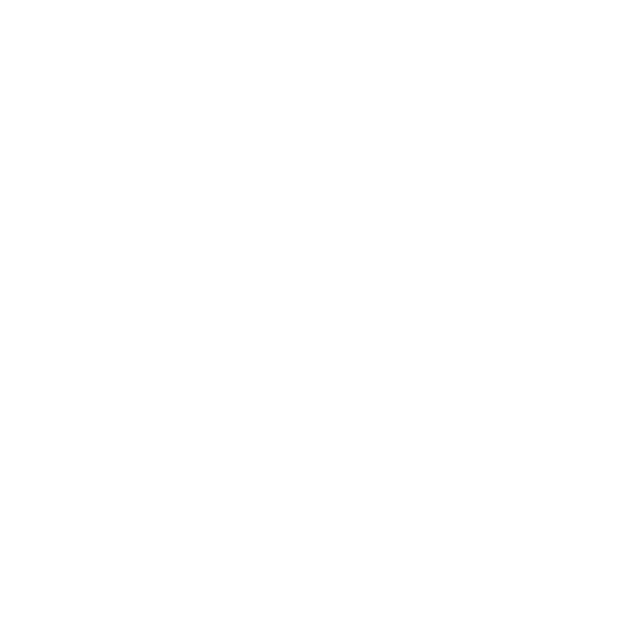
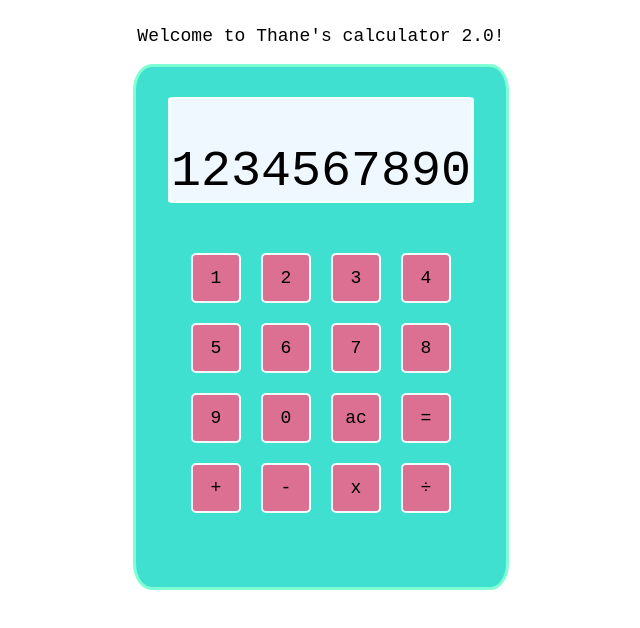
Before and after one commit to themagicianking/calculator-two, a plain HTML site: page index.html in a window 1280 px wide. Shown: the whole page, without its empty margins (319-959 px from the left). Drawn offline with Linux system fonts and the light colour scheme.

Commit message:
Added CSS stylings to create the calculator display.

```diff
--- a/index.html
+++ b/index.html
@@ -6,4 +6,28 @@
         <script src="javascript.js" defer></script>
         <title>Calculator</title>
     </head>
+    <body>
+        <p>Welcome to Thane's calculator 2.0!</p>
+        <div class="calculator">
+            <div class="display">1234567890</div>
+            <div class="button-box">
+                <button>1</button>
+                <button>2</button>
+                <button>3</button>
+                <button>4</button>
+                <button>5</button>
+                <button>6</button>
+                <button>7</button>
+                <button>8</button>
+                <button>9</button>
+                <button>0</button>
+                <button>ac</button>
+                <button>=</button>
+                <button>+</button>
+                <button>-</button>
+                <button>x</button>
+                <button>÷</button>
+            </div>
+        </div>
+    </body>
 </html>
--- a/style.css
+++ b/style.css
@@ -0,0 +1,57 @@
+body {
+    display: flex;
+    flex-direction: column;
+    justify-content: center;
+    align-items: center;
+}
+
+p, button, .display {
+    font-size: 18px;
+    font-family: 'Courier New', Courier, monospace;
+}
+
+.calculator {
+    display: flex;
+    flex-direction: column;
+    align-items: center;
+    border-radius: 5%;
+    border-style: solid;
+    border-color: aquamarine;
+    background-color: turquoise;
+    height: 500px;
+    width: 350px;
+    padding: 10px;
+}
+
+.display {
+    display: flex;
+    justify-content: flex-end;
+    align-items: flex-end;
+    font-size: 50px;
+    border-radius: 2%;
+    border-style: solid;
+    border-color: azure;
+    background-color: aliceblue;
+    height: 100px;
+    width: 300px;
+    margin: 20px;
+}
+
+.button-box {
+    display: flex;
+    justify-content: center;
+    flex-wrap: wrap;
+    border-color: azure;
+    width: 300px;
+    margin: 20px 0px 0px 0px;
+}
+
+button {
+    background-color: palevioletred;
+    border-radius: 10%;
+    border-style: solid;
+    border-color: azure;
+    height: 50px;
+    width: 50px;
+    margin: 10px;
+}
```
Also changed, not shown: javascript.js (+5 -5 lines).
